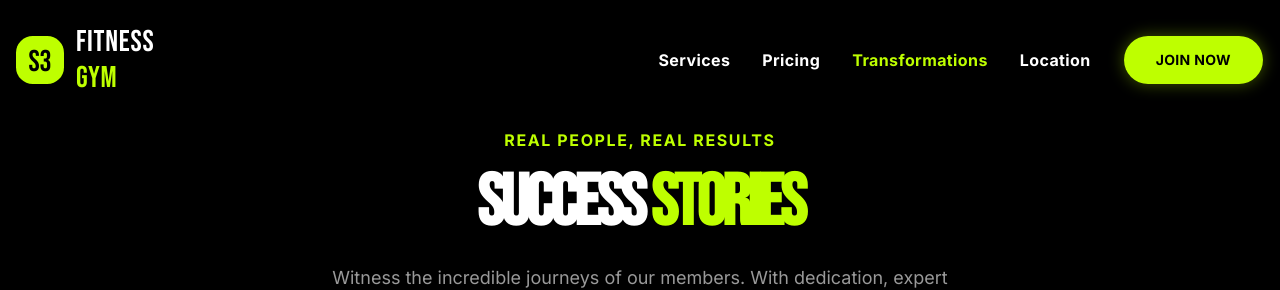
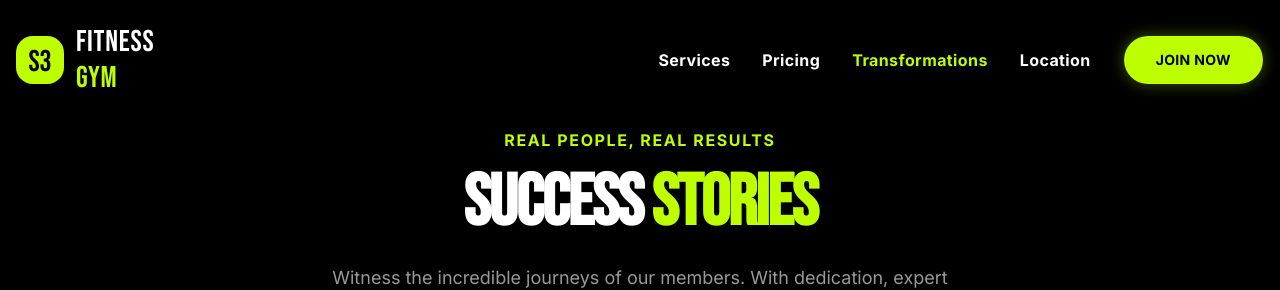
Before and after one commit to Arjitg2/s3-fitness-gym-bhopal, a React (Vite) app: page /transformations in a window 1280 px wide. Shown: the top 290 px of the page. Built offline with nearby package versions, Linux system fonts and the light colour scheme.

Commit message:
Fix UI: adjust character spacing on Transformations page heading

```diff
--- a/src/pages/Transformations.tsx
+++ b/src/pages/Transformations.tsx
@@ -43,7 +43,7 @@ export default function Transformations() {
           <motion.h1
             initial={{ opacity: 0, y: 20 }}
             animate={{ opacity: 1, y: 0 }}
-            className="text-5xl md:text-7xl font-black mb-6 tracking-tighter"
+            className="text-5xl md:text-7xl font-black mb-6 tracking-tight leading-none"
           >
             SUCCESS <span className="text-neon">STORIES</span>
           </motion.h1>
```
